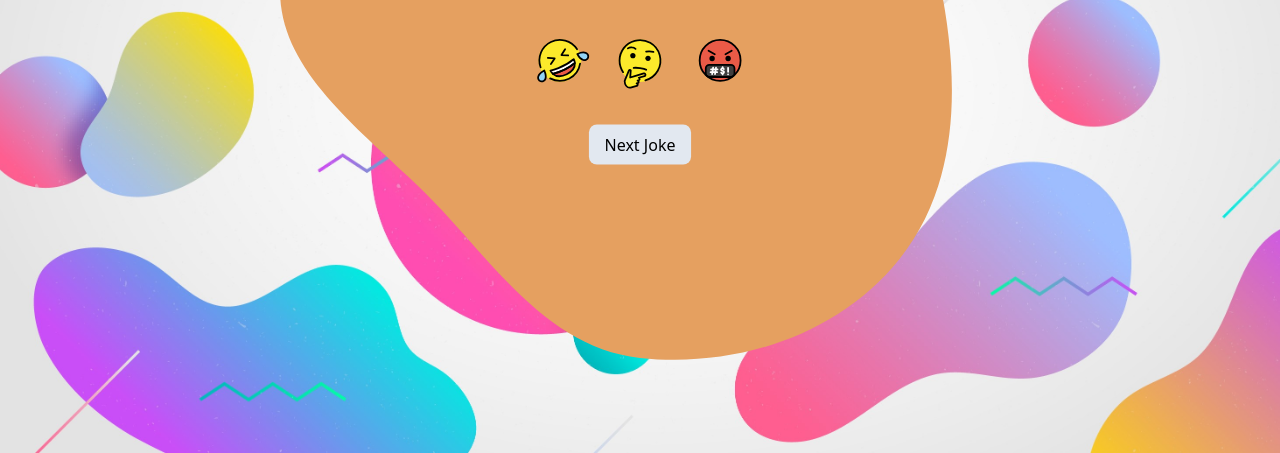
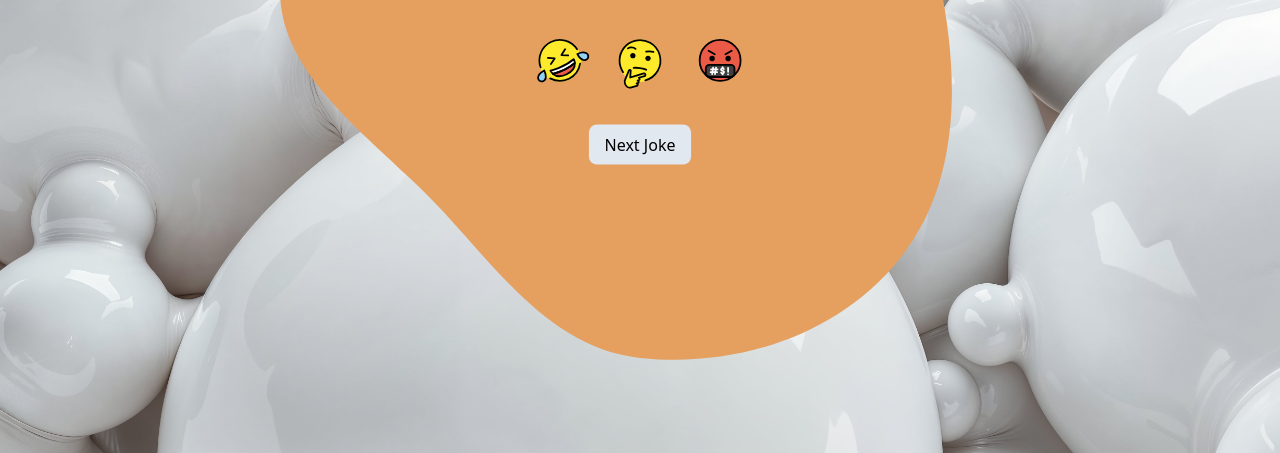
Before and after one commit to juangodoygrando/Sprint_4_typescript-api, a website built with Vite: page index.html in a window 1280 px wide. Shown: the part 347-800 px from the top of the page. Built offline with nearby package versions, Linux system fonts and the light colour scheme.

Commit message:
Fix: Improve the readme and change the background image

```diff
--- a/index.html
+++ b/index.html
@@ -10,7 +10,7 @@
 </head>
 
 <body
-  class="bg-[url(/image/bgMain.jpg)] bg-no-repeat bg-cover bg-fixed min-h-screen flex items-center justify-center">
+  class="bg-no-repeat bg-cover bg-fixed min-h-screen flex items-center justify-center" style="background-image: url('image/abstracta.jpg')">
 
 
   <main>
```
Also changed, not shown: README.md, public/image/abstracta.jpg (added), public/image/bgMain.jpg (deleted), public/image/demo.png (added).
